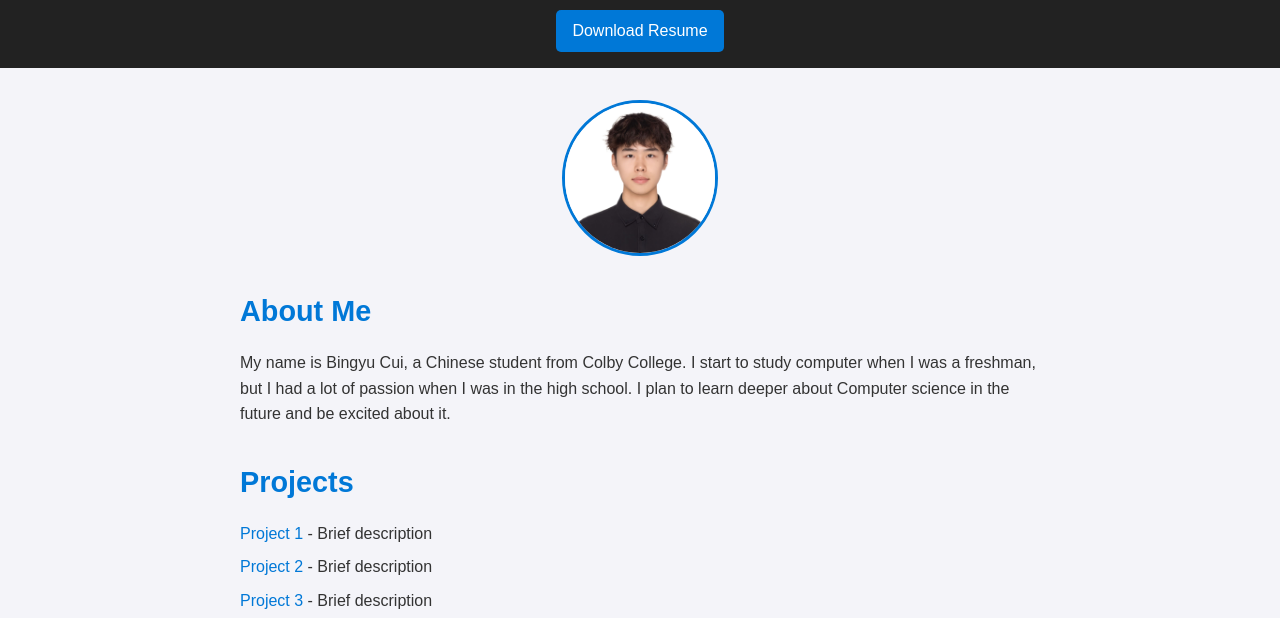
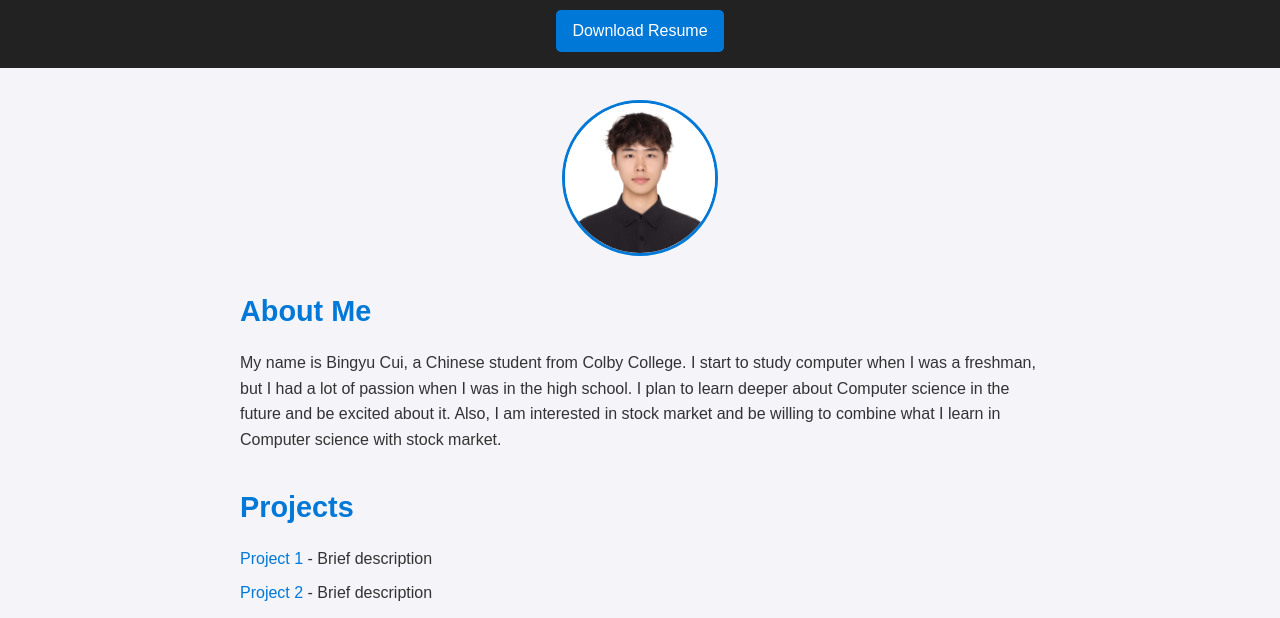
Before and after one commit to Luka-Cui/Cui.github.io, a plain HTML site: page index.html in a window 1280 px wide. Shown: the part 177-795 px from the top of the page. Drawn offline with Linux system fonts and the light colour scheme.

Commit message:
Update index.html

```diff
--- a/index.html
+++ b/index.html
@@ -42,7 +42,8 @@
             <!-- Placeholder -->
             <p>My name is Bingyu Cui, a Chinese student from Colby College. I start to study computer when I was a
                 freshman, but I had a lot of passion when I was in the high school. I plan to learn deeper about
-                Computer science in the future and be excited about it. </p>
+                Computer science in the future and be excited about it. Also, I am interested in stock market and be
+                willing to combine what I learn in Computer science with stock market. </p>
         </section>
 
 
```
